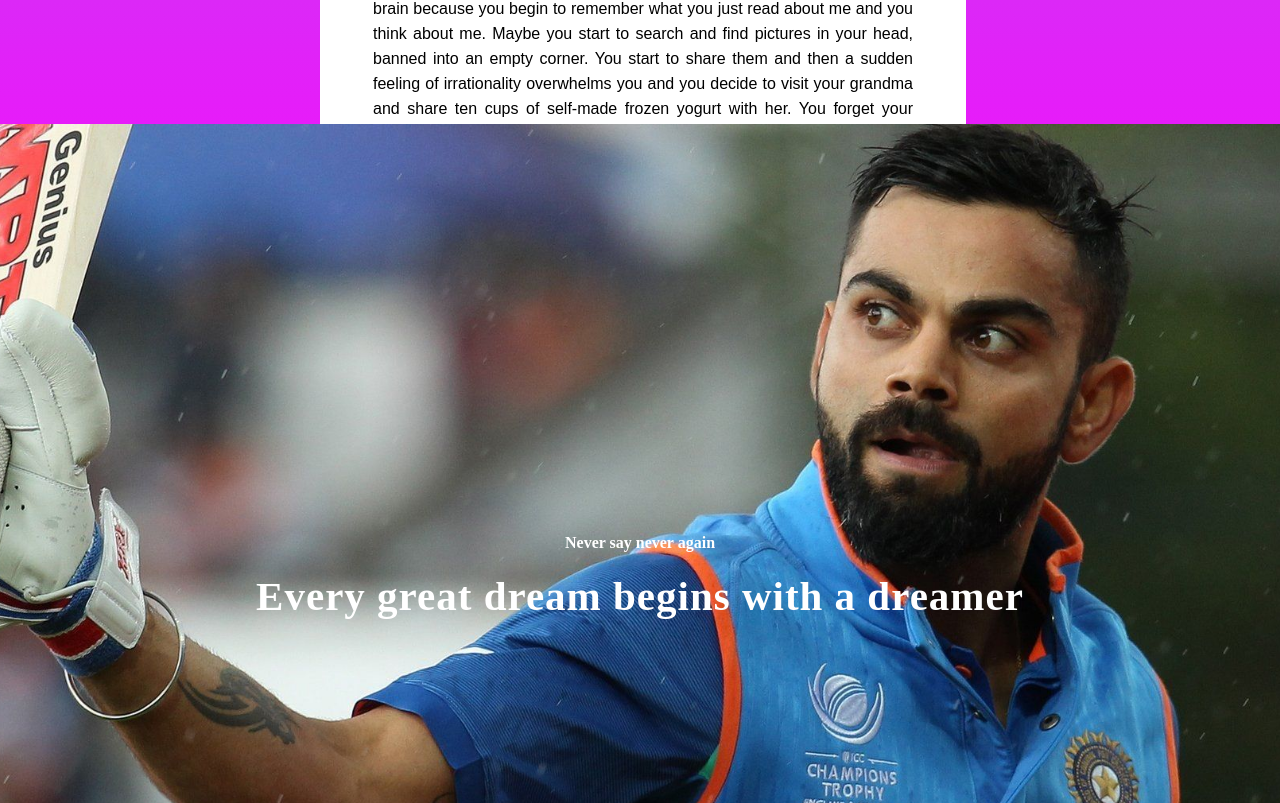
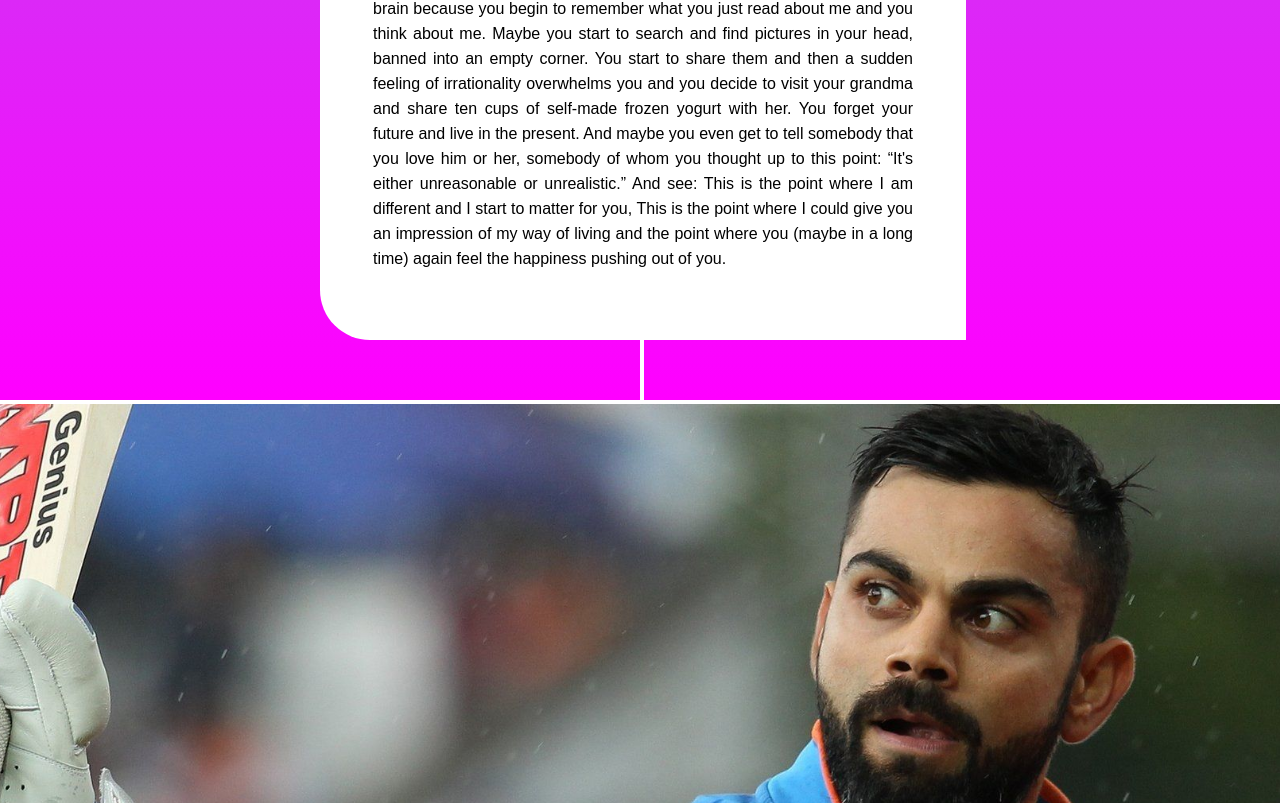
Before and after one commit to RevenAstron/RevenAstron, a plain HTML site: page index.html in a window 1280 px wide. Shown: the part 2617-3420 px from the top of the page. Drawn offline with nearby package versions, Linux system fonts and the light colour scheme.

Commit message:
Update style_odassy1.css

```diff
--- a/css/style_odassy1.css
+++ b/css/style_odassy1.css
@@ -223,11 +223,6 @@
 	border: solid transparent;
 	border-radius: 0 50px 0 50px;
 	text-align: justify;
-}
-#quote{
-	position: relative;
-	top: -280px;
-	font-size: 10px;
 }
 
 
```
